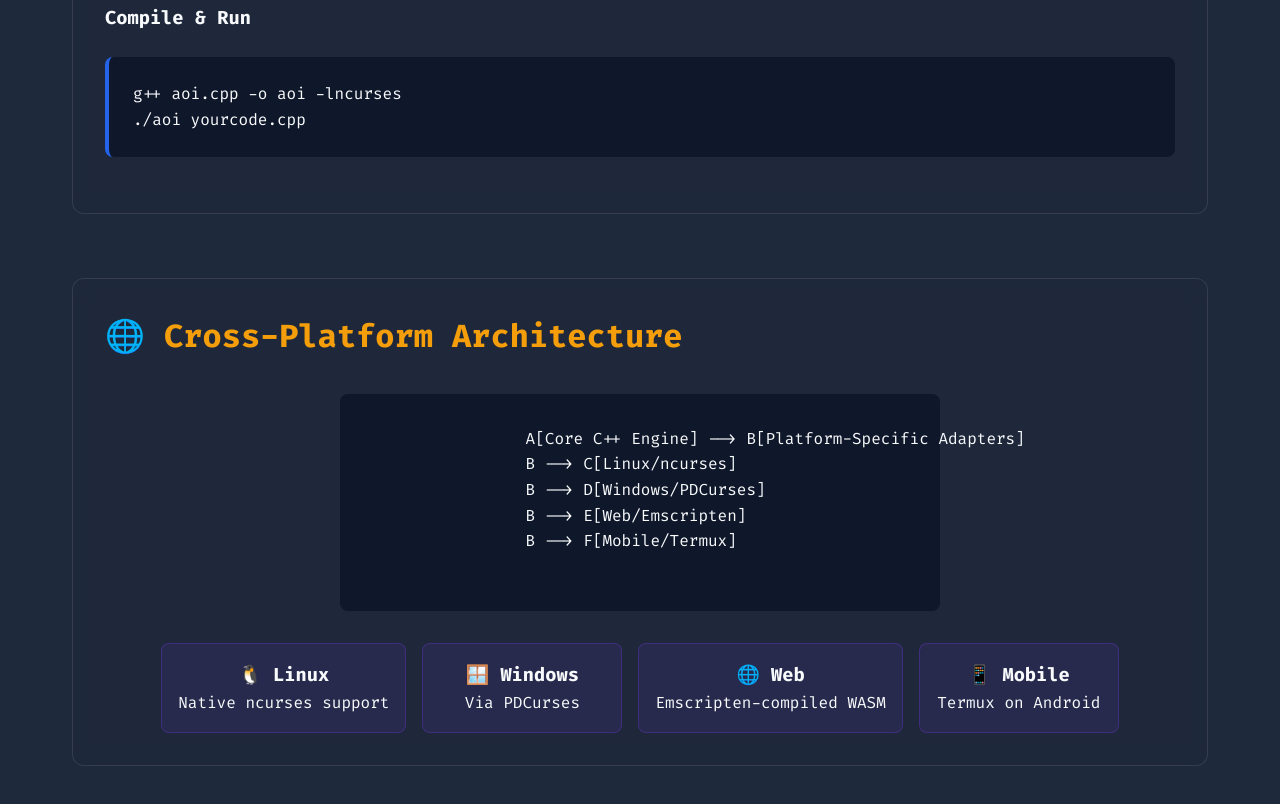
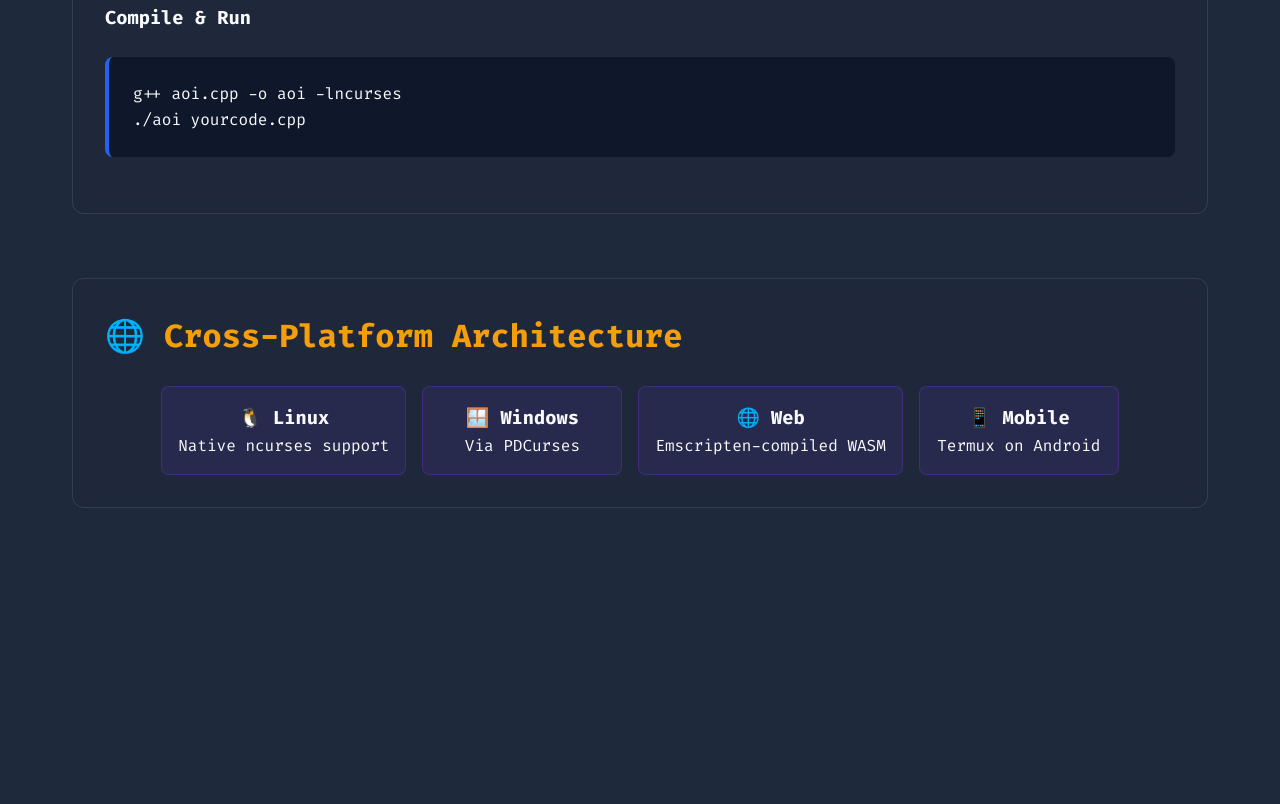
Before and after one commit to Mohamedboukerche22/AOI-WEB-IDE, a plain HTML site: page index.html in a window 1280 px wide. Shown: the part 2705-3509 px from the top of the page. After the commit the page ends 3309 px from the top, so only its background shows below. Drawn offline with Linux system fonts and the light colour scheme.

Commit message:
Update index.html

```diff
--- a/index.html
+++ b/index.html
@@ -292,15 +292,15 @@ brew install ncurses</code>
 
         <section>
             <h2>🌐 Cross-Platform Architecture</h2>
-            <div class="diagram">
+            <!--<div class="diagram">
                 <pre>
-                A[Core C++ Engine] --> B[Platform-Specific Adapters]
-                B --> C[Linux/ncurses]
-                B --> D[Windows/PDCurses]
-                B --> E[Web/Emscripten]
-                B --> F[Mobile/Termux]
+                A[Core C++ Engine] B[Platform-Specific Adapters]
+                B > C[Linux/ncurses]
+                B > D[Windows/PDCurses]
+                B > E[Web/Emscripten]
+                B > F[Mobile/Termux]
                 </pre>
-            </div>
+            </div>-->
 
             <div class="platform-cards">
                 <div class="platform-card">
```
